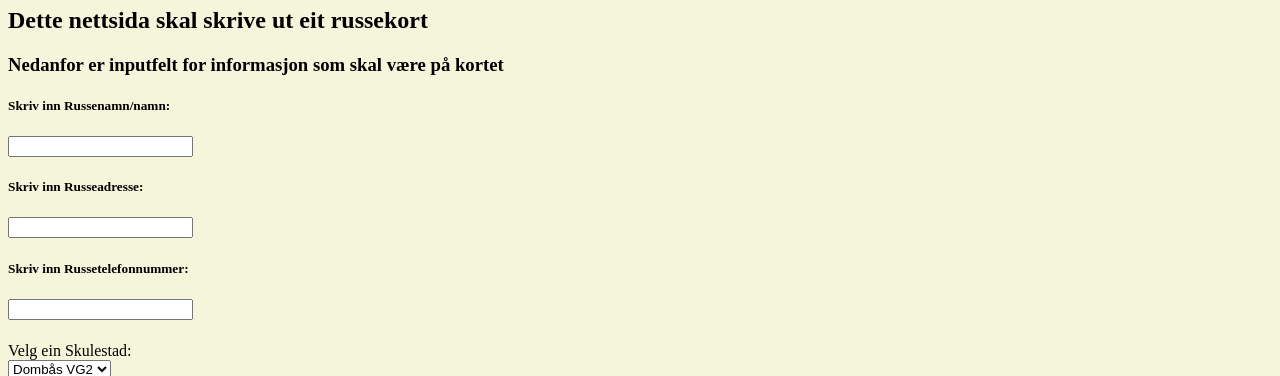
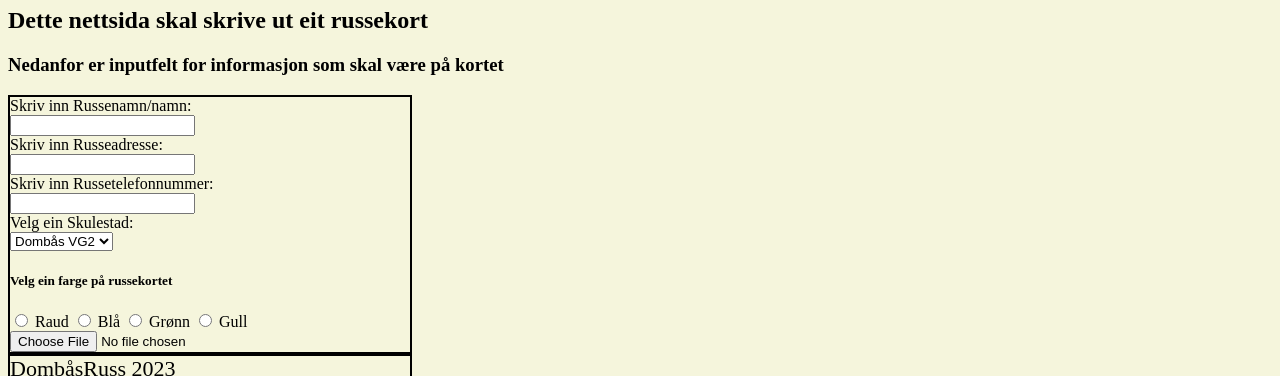
Before and after one commit to Newtexas28/HTML, a plain HTML site: page Russekortgenerator/index.html in a window 1280 px wide. Shown: the part 73-449 px from the top of the page. Drawn offline with Linux system fonts and the light colour scheme; a web font is replaced by a local one.

Commit message:
coment change

```diff
--- a/Russekortgenerator/css/stylesheet.css
+++ b/Russekortgenerator/css/stylesheet.css
@@ -59,3 +59,8 @@
 body {
     background-color: beige;
 }
+
+.option {
+    border: 2px solid black;
+    width: 400px;
+}
--- a/Russekortgenerator/index.html
+++ b/Russekortgenerator/index.html
@@ -14,14 +14,14 @@
         <h1>Russekortgenerator oppgåve</h1>
         <h2>Dette nettsida skal skrive ut eit russekort</h2>
         <h3>Nedanfor er inputfelt for informasjon som skal være på kortet</h3>
-
+        <div class = "option">
             <div>
-            <h5>Skriv inn Russenamn/namn:</h5>
-            <input type = "text" id = "Russenamn" name = "personleg_namn_på_russekortet">
-            <h5>Skriv inn Russeadresse:</h5>
-            <input type = "text" id = "Russeadresse" name = "Russeadresse">
-            <h5>Skriv inn  Russetelefonnummer:<h5>
-            <input type = "number" id = "Russetelefon" name ="Russetelefonnummer_mitt">
+                <label>Skriv inn Russenamn/namn: </label> <br>
+                <input type = "text" id = "Russenamn" name = "personleg_namn_på_russekortet"> <br>
+                <label>Skriv inn Russeadresse: </label> <br>
+                <input type = "text" id = "Russeadresse" name = "Russeadresse"> <br>
+                <label>Skriv inn  Russetelefonnummer: </label> <br>
+                <input type = "number" id = "Russetelefon" name ="Russetelefonnummer_mitt"> <br>
             </div>
             <!--making a labal to exspain to teh use what to due.-->
             <!--Using option value here so i get a value back that i cane use on the card.-->
@@ -51,6 +51,7 @@
             <div>
                 <input type = "file" accept="image/*" id = "choose-file" name = "choose-file" onchange = "byttbilete();"/>
             </div>
+        </div>
         <!--Setting up the class russekort that will be the base of the card-->
         <div class = "russekort" id = "russekort">
             <div class= "bilete" id = "file"><img src="Image/Clone tropper Asoka.jfif" alt=""></div>
```
Also changed, not shown: Input del 3/index.html (+18 -11 lines), Input del 3/js/main.js (+7 -26 lines), Løkker - Småoppgåver 1/index.html (+4 -0 lines). Lines whose indentation alone changed are shown as unchanged.
